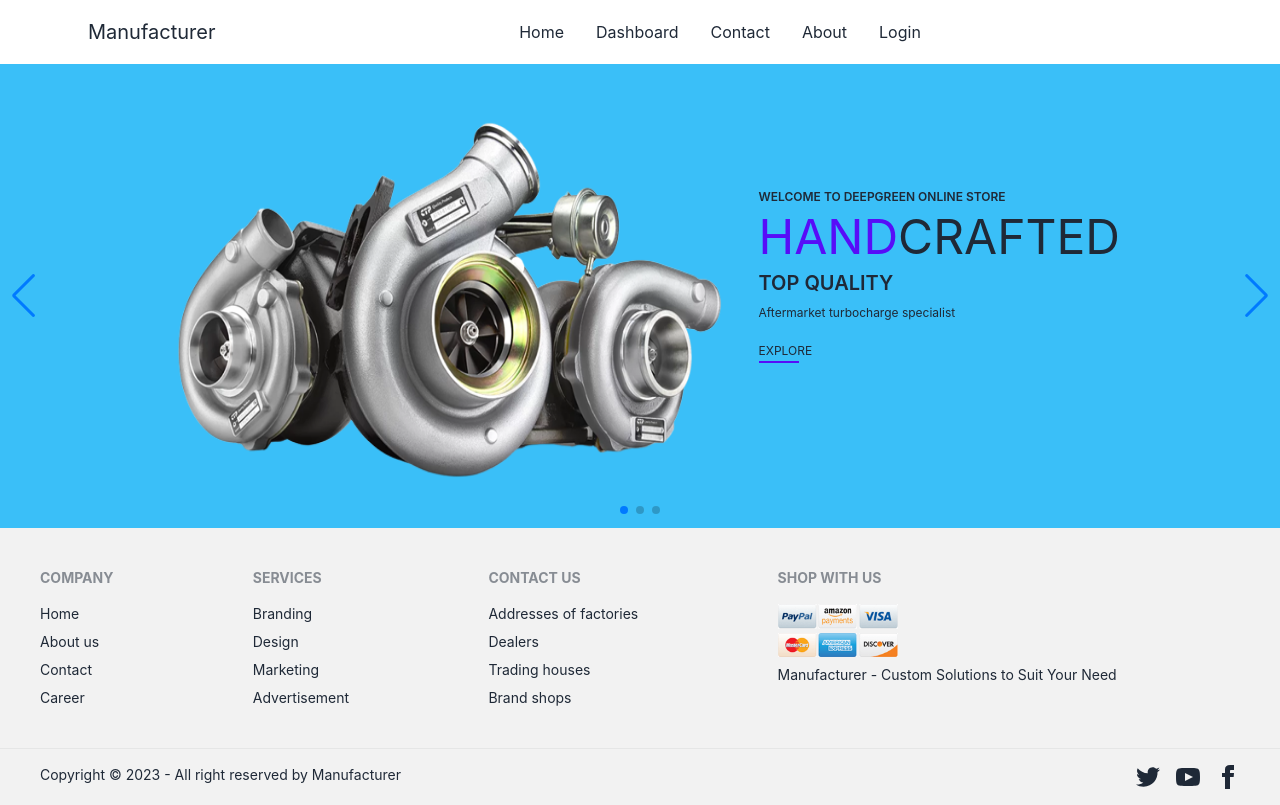
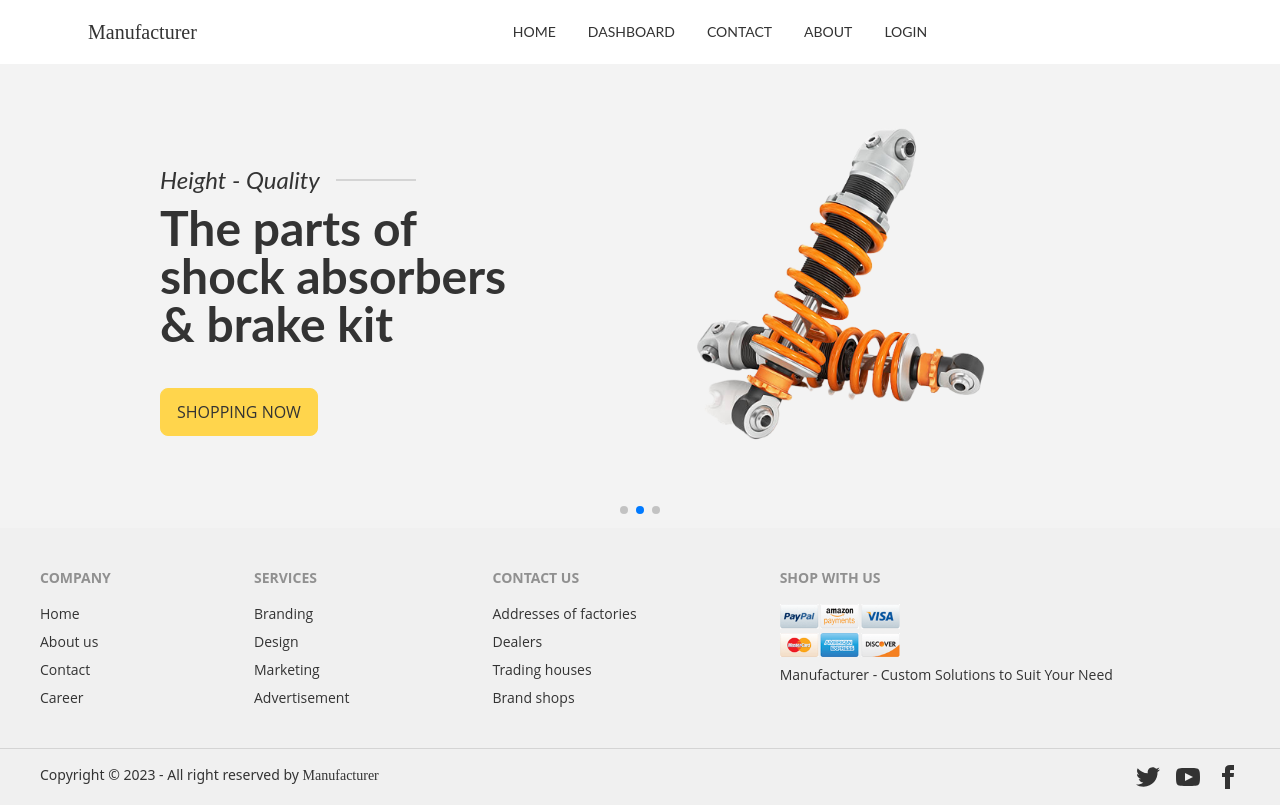
Before and after one commit to crescentpartha/Manufacturer, a React (Create React App) app in the folder manufacturer/: page / in a window 1280 px wide. Shown: the top 805 px of the page. Built offline with nearby package versions, Linux system fonts and the light colour scheme.

Commit message:
Setup google fonts & color codes - Implement home carousel

```diff
--- a/manufacturer/src/components/Home/Banner.js
+++ b/manufacturer/src/components/Home/Carousel/Banner.js
@@ -1,7 +1,7 @@
 import React from 'react';
-import useBanner from '../../hooks/useBanner';
+import useBanner from '../../../hooks/useBanner';
 // import Swiper core and required modules
-import { Navigation, Pagination, A11y } from 'swiper';
+import { Autoplay, Navigation, Pagination, A11y } from 'swiper';
 
 // Import Swiper React components
 import { Swiper, SwiperSlide } from 'swiper/react';
@@ -11,19 +11,22 @@ import 'swiper/css';
 import 'swiper/css/navigation';
 import 'swiper/css/pagination';
 import 'swiper/css/scrollbar';
+import 'swiper/css/autoplay';
 import DisplayBanner from './DisplayBanner';
 
 const Banner = () => {
     const [banners] = useBanner();
-    console.log(banners);
+    // console.log(banners);
+
     return (
         <Swiper
-            modules={[Navigation, Pagination, A11y]}
+            modules={[Autoplay, Navigation, Pagination, A11y]}
             spaceBetween={50}
             slidesPerView={1}
             loop={true}
-            navigation
+            // navigation
             pagination={{ clickable: true }}
+            autoplay={{ delay: 3000 }}
             // onSlideChange={() => console.log('slide change')}
             // onSwiper={(swiper) => console.log(swiper)}
         >
--- /dev/null
+++ b/manufacturer/src/components/Home/Carousel/DisplayBanner.js
@@ -0,0 +1,31 @@
+import React from 'react';
+import { Link } from 'react-router-dom';
+
+// Import Swiper React components
+import { SwiperSlide } from 'swiper/react';
+
+const DisplayBanner = ({ banner }) => {
+    const { title, img, description } = banner;
+    return (
+        <SwiperSlide>
+            <div className='flex flex-row gap-5 flex-wrap md:flex-nowrap justify-center items-center mx-10 sm:mx-20 md:mx-24 lg:mx-40 2xl:mx-auto my-10 max-w-screen-xl'>
+                {/* Overlay Contents */}
+                <div className='text-start w-96'>
+                    <div className='flex flex-row flex-nowrap gap-4 items-center'>
+                        <h2 className='font-lato text-secondary capitalize italic text-lg sm:text-2xl my-2'>{title}</h2>
+                        <hr className='border-t-2 border-neutral-300 w-20' />
+                    </div>
+                    <p className='font-lato font-bold text-secondary text-5xl'>{description}</p>
+                    <Link to='/' className='btn btn-primary hover:btn-secondary uppercase font-opensans font-normal text-secondary hover:text-neutral text-base mt-10'>Shopping Now</Link>
+                </div>
+
+                {/* Block Image Section */}
+                <div className='mx-auto m-0'>
+                    <img className='max-w-full h-96' src={img} alt={title} />
+                </div>
+            </div>
+        </SwiperSlide>
+    );
+};
+
+export default DisplayBanner;
--- a/manufacturer/src/components/Home/DisplayBanner.js
+++ /dev/null
@@ -1,31 +0,0 @@
-import React from 'react';
-import { Link } from 'react-router-dom';
-
-// Import Swiper React components
-import { SwiperSlide } from 'swiper/react';
-
-const DisplayBanner = ({banner}) => {
-    const { title, img, description } = banner;
-    return (
-        <SwiperSlide>
-            <div className='flex flex-row gap-5 flex-wrap sm:flex-nowrap justify-center items-center mx-10 sm:mx-20 md:mx-24 lg:mx-40 2xl:mx-auto my-10 max-w-screen-xl'>
-                {/* Block Image Section */}
-                <div className='mx-auto m-0'>
-                    <img className='max-w-full h-96' src={img} alt={title} />
-                </div>
-
-                {/* Overlay Contents */}
-                <div className='text-start pb-10 w-96'>
-                    <h4 className='uppercase font-semibold text-xs'>Welcome to DeepGreen Online Store</h4>
-                    <h2 className='uppercase font-coresens text-xl sm:text-5xl my-2'><span className='text-primary'>Hand</span>crafted</h2>
-                    <h2 className='uppercase font-semibold text-lg sm:text-xl my-2'>{title}</h2>
-                    <p className='font-kiro text-xs mb-4'>{description}</p>
-                    <Link to='/' className='uppercase font-coresens text-xs mt-2'>Explore</Link>
-                    <hr className='w-10 border-t-2 border-primary' />
-                </div>
-            </div>
-        </SwiperSlide>
-    );
-};
-
-export default DisplayBanner;
--- a/manufacturer/src/components/Home/Home.js
+++ b/manufacturer/src/components/Home/Home.js
@@ -1,5 +1,5 @@
 import React from 'react';
-import Banner from './Banner';
+import Banner from './Carousel/Banner';
 
 const Home = () => {
     return (
--- a/manufacturer/src/components/Shared/Footer.js
+++ b/manufacturer/src/components/Shared/Footer.js
@@ -5,7 +5,7 @@ import payment from '../../images/payment.png';
 const Footer = () => {
     return (
         <div>
-            <footer className="footer p-10 bg-base-200 text-base-content">
+            <footer className="footer p-10 bg-neutral text-secondary font-opensans">
                 <div>
                     <span className="footer-title">Company</span>
                     <Link className="link link-hover">Home</Link>
@@ -35,15 +35,15 @@ const Footer = () => {
                     <Link className="link link-hover">Manufacturer - Custom Solutions to Suit Your Need</Link>
                 </div>
             </footer>
-            <footer className="footer px-10 py-4 border-t bg-base-200 text-base-content border-base-300">
+            <footer className="footer px-10 py-4 border-t bg-neutral text-secondary border-neutral-300">
                 <div className="items-center grid-flow-col">
-                    <p>Copyright © {new Date().getFullYear()} - All right reserved by Manufacturer</p>
+                    <p>Copyright © {new Date().getFullYear()} - All right reserved by <span className='hover:text-primary font-lobster'>Manufacturer</span></p>
                 </div>
                 <div className="md:place-self-center md:justify-self-end">
                     <div className="grid grid-flow-col gap-4">
-                        <Link to='/home'><svg xmlns="http://www.w3.org/2000/svg" width="24" height="24" viewBox="0 0 24 24" className="fill-current hover:text-gray-500"><path d="M24 4.557c-.883.392-1.832.656-2.828.775 1.017-.609 1.798-1.574 2.165-2.724-.951.564-2.005.974-3.127 1.195-.897-.957-2.178-1.555-3.594-1.555-3.179 0-5.515 2.966-4.797 6.045-4.091-.205-7.719-2.165-10.148-5.144-1.29 2.213-.669 5.108 1.523 6.574-.806-.026-1.566-.247-2.229-.616-.054 2.281 1.581 4.415 3.949 4.89-.693.188-1.452.232-2.224.084.626 1.956 2.444 3.379 4.6 3.419-2.07 1.623-4.678 2.348-7.29 2.04 2.179 1.397 4.768 2.212 7.548 2.212 9.142 0 14.307-7.721 13.995-14.646.962-.695 1.797-1.562 2.457-2.549z"></path></svg></Link>
-                        <Link to='/home'><svg xmlns="http://www.w3.org/2000/svg" width="24" height="24" viewBox="0 0 24 24" className="fill-current hover:text-gray-500"><path d="M19.615 3.184c-3.604-.246-11.631-.245-15.23 0-3.897.266-4.356 2.62-4.385 8.816.029 6.185.484 8.549 4.385 8.816 3.6.245 11.626.246 15.23 0 3.897-.266 4.356-2.62 4.385-8.816-.029-6.185-.484-8.549-4.385-8.816zm-10.615 12.816v-8l8 3.993-8 4.007z"></path></svg></Link>
-                        <Link to='/home'><svg xmlns="http://www.w3.org/2000/svg" width="24" height="24" viewBox="0 0 24 24" className="fill-current hover:text-gray-500"><path d="M9 8h-3v4h3v12h5v-12h3.642l.358-4h-4v-1.667c0-.955.192-1.333 1.115-1.333h2.885v-5h-3.808c-3.596 0-5.192 1.583-5.192 4.615v3.385z"></path></svg></Link>
+                        <Link to='/'><svg xmlns="http://www.w3.org/2000/svg" width="24" height="24" viewBox="0 0 24 24" className="fill-current hover:text-gray-500"><path d="M24 4.557c-.883.392-1.832.656-2.828.775 1.017-.609 1.798-1.574 2.165-2.724-.951.564-2.005.974-3.127 1.195-.897-.957-2.178-1.555-3.594-1.555-3.179 0-5.515 2.966-4.797 6.045-4.091-.205-7.719-2.165-10.148-5.144-1.29 2.213-.669 5.108 1.523 6.574-.806-.026-1.566-.247-2.229-.616-.054 2.281 1.581 4.415 3.949 4.89-.693.188-1.452.232-2.224.084.626 1.956 2.444 3.379 4.6 3.419-2.07 1.623-4.678 2.348-7.29 2.04 2.179 1.397 4.768 2.212 7.548 2.212 9.142 0 14.307-7.721 13.995-14.646.962-.695 1.797-1.562 2.457-2.549z"></path></svg></Link>
+                        <Link to='/'><svg xmlns="http://www.w3.org/2000/svg" width="24" height="24" viewBox="0 0 24 24" className="fill-current hover:text-gray-500"><path d="M19.615 3.184c-3.604-.246-11.631-.245-15.23 0-3.897.266-4.356 2.62-4.385 8.816.029 6.185.484 8.549 4.385 8.816 3.6.245 11.626.246 15.23 0 3.897-.266 4.356-2.62 4.385-8.816-.029-6.185-.484-8.549-4.385-8.816zm-10.615 12.816v-8l8 3.993-8 4.007z"></path></svg></Link>
+                        <Link to='/'><svg xmlns="http://www.w3.org/2000/svg" width="24" height="24" viewBox="0 0 24 24" className="fill-current hover:text-gray-500"><path d="M9 8h-3v4h3v12h5v-12h3.642l.358-4h-4v-1.667c0-.955.192-1.333 1.115-1.333h2.885v-5h-3.808c-3.596 0-5.192 1.583-5.192 4.615v3.385z"></path></svg></Link>
                     </div>
                 </div>
             </footer>
--- a/manufacturer/src/components/Shared/Navbar.js
+++ b/manufacturer/src/components/Shared/Navbar.js
@@ -15,17 +15,17 @@ const Navbar = () => {
         <div className="navbar bg-base-100 mx-5 md:mx-10 xl:mx-20">
             <div className="navbar-start">
                 <div className="dropdown">
-                    <label tabIndex="0" className="btn btn-ghost lg:hidden">
+                    <label tabIndex="0" className="btn btn-ghost text-secondary lg:hidden">
                         <svg xmlns="http://www.w3.org/2000/svg" className="h-5 w-5" fill="none" viewBox="0 0 24 24" stroke="currentColor"><path strokeLinecap="round" strokeLinejoin="round" strokeWidth="2" d="M4 6h16M4 12h8m-8 6h16" /></svg>
                     </label>
-                    <ul tabIndex="0" className="menu menu-compact dropdown-content mt-3 p-2 shadow bg-base-100 rounded-box w-52">
+                    <ul tabIndex="0" className="menu menu-compact dropdown-content mt-3 p-2 shadow bg-base-100 text-secondary uppercase font-lato text-sm rounded-box w-52">
                         {menuItems}
                     </ul>
                 </div>
-                <Link to='/' className="normal-case text-xl">Manufacturer</Link>
+                <Link to='/' className="normal-case text-xl text-secondary font-lobster">Manufacturer</Link>
             </div>
             <div className="navbar-center hidden lg:flex">
-                <ul className="menu menu-horizontal px-1">
+                <ul className="menu menu-horizontal px-1 text-secondary uppercase font-lato text-sm">
                     {menuItems}
                 </ul>
             </div>
--- a/manufacturer/src/components/Shared/NotFound.js
+++ b/manufacturer/src/components/Shared/NotFound.js
@@ -2,9 +2,9 @@ import React from 'react';
 
 const NotFound = () => {
     return (
-        <div>
-            <h2 className='font-bold text-5xl sm:text-7xl md:text-9xl text-slate-600'>404</h2>
-            <p className='font-bold text-2xl sm:text-3xl md:text-4xl text-slate-500'>Page not found!!!</p>
+        <div className='my-20 mx-10'>
+            <h2 className='font-bold font-lato text-5xl sm:text-7xl md:text-9xl text-slate-600'>404</h2>
+            <p className='font-bold font-opensans text-2xl sm:text-3xl md:text-4xl text-slate-500'>Page not found!!!</p>
         </div>
     );
 };
--- a/manufacturer/src/index.css
+++ b/manufacturer/src/index.css
@@ -2,7 +2,11 @@
 @tailwind components;
 @tailwind utilities;
 
-body {
+/* fonts: Lato & Open Sans */
+/* @import url('https://fonts.googleapis.com/css2?family=Lato&family=Open+Sans:wght@300&display=swap'); */
+@import url('https://fonts.googleapis.com/css2?family=Lato&family=Lobster&family=Open+Sans:wght@300&display=swap');
+
+/* body {
   margin: 0;
   font-family: -apple-system, BlinkMacSystemFont, 'Segoe UI', 'Roboto', 'Oxygen',
     'Ubuntu', 'Cantarell', 'Fira Sans', 'Droid Sans', 'Helvetica Neue',
@@ -14,4 +18,4 @@ body {
 code {
   font-family: source-code-pro, Menlo, Monaco, Consolas, 'Courier New',
     monospace;
-}
+} */
--- a/manufacturer/tailwind.config.js
+++ b/manufacturer/tailwind.config.js
@@ -3,7 +3,27 @@ module.exports = {
   purge: ['./src/**/*.{js,jsx,ts,tsx}', './public/index.html'],
   darkMode: false,
   theme: {
-    extend: {},
+    extend: {
+      fontFamily: {
+        lato: ["Lato", "sans-serif"],
+        opensans: ["Open Sans", "sans-serif"],
+        lobster: ["Lobster", "cursive"]
+      }
+    },
+  },
+  daisyui: {
+    // themes: ["light"],
+    themes: [
+      {
+        mytheme: {
+          "primary": "#FFD54C",
+          "secondary": "#333333",
+          "accent": "#FD7B50",
+          "neutral": "#F0F0F0",
+          "info": "#F3F3F3",
+        },
+      },
+    ],
   },
   plugins: [
     require('daisyui'),
```
